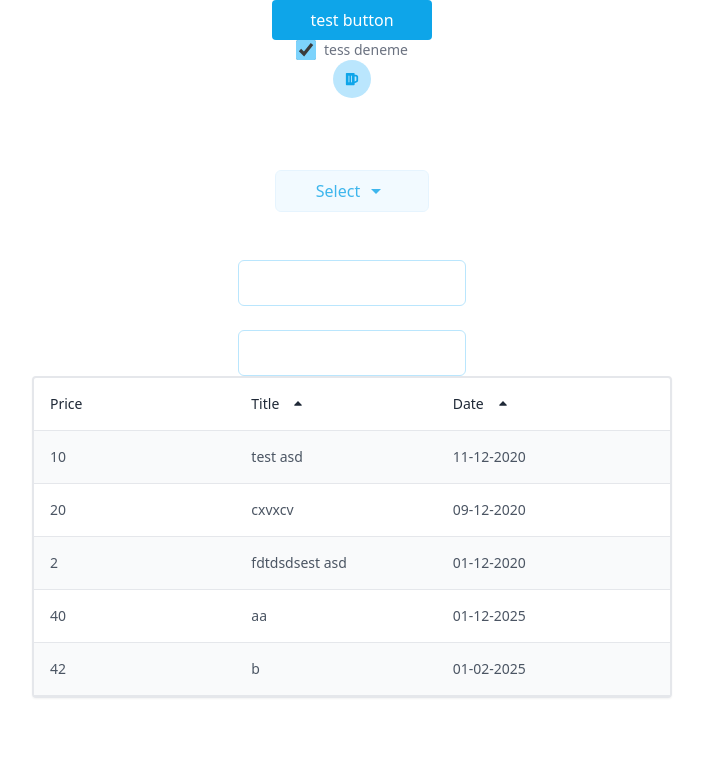
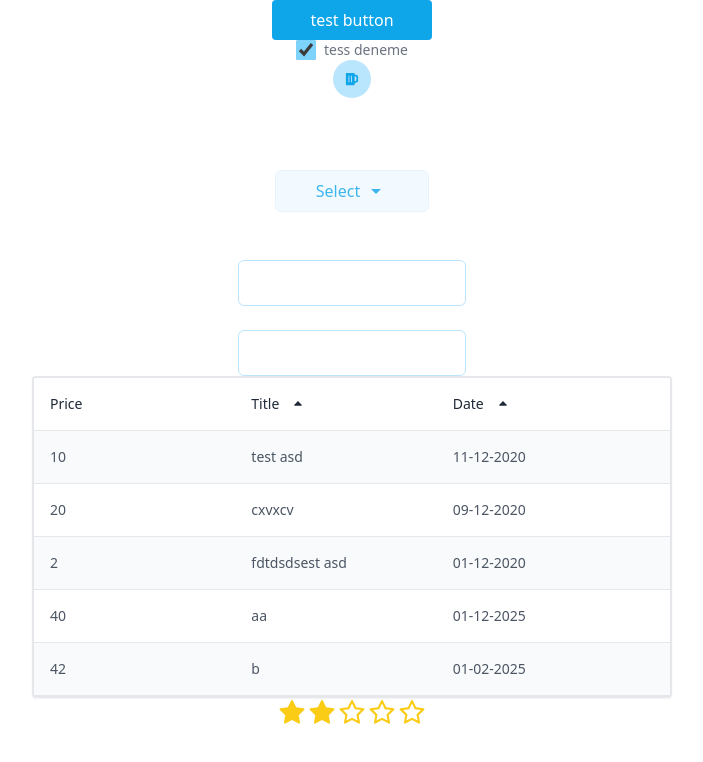
Before and after one commit to halilcn/reco, a React (Create React App) app: page / in a window 1280 px wide. Shown: the top 762 px of the page, without its empty margins (288-991 px from the left). Built offline with nearby package versions, Linux system fonts and the light colour scheme.

Commit message:
create rating component

```diff
--- a/src/App.tsx
+++ b/src/App.tsx
@@ -7,6 +7,7 @@ import Button from './components/button/Button'
 import Checkbox from './components/checkbox/Checkbox'
 import IconCheckbox from './components/icon-checkbox/IconCheckbox'
 import Input from './components/input/Input'
+import Rating from './components/rating/Rating'
 import Select from './components/select/Select'
 import Table from './components/table/Table'
 
@@ -81,6 +82,10 @@ function App() {
           ]}
         />
       </div>
+
+      <div>
+        <Rating />
+      </div>
     </div>
   )
 }
--- /dev/null
+++ b/src/components/rating/Rating.tsx
@@ -0,0 +1,39 @@
+import React, { useState } from 'react'
+import { AiFillStar, AiOutlineStar } from 'react-icons/ai'
+
+interface IProps {}
+
+type ScoreType = 0 | 1 | 2 | 3 | 4 | 5
+
+const Rating: React.FC<IProps> = props => {
+  const [score, setScore] = useState<ScoreType>(2)
+  const [temporaryScore, setTemporaryScore] = useState<ScoreType>(0)
+
+  const LENGTH_SCORE = Array(5).fill(2)
+
+  console.log(LENGTH_SCORE)
+
+  const handleHoverStar = (testScore: ScoreType) => {
+    setTemporaryScore(testScore)
+  }
+
+  const handleClickStar = () => {
+    alert('ookey')
+  }
+
+  return (
+    <div className="flex text-3xl text-yellow-400 cursor-pointer ">
+      {LENGTH_SCORE.map((number, index) => (
+        <div
+          className="hover:scale-125 transition"
+          onMouseOver={() => handleHoverStar((index + 1) as ScoreType)}
+          onClick={handleClickStar}>
+          {index < score && <AiFillStar className="" />}
+          {index >= score && <AiOutlineStar className="" />}
+        </div>
+      ))}
+    </div>
+  )
+}
+
+export default Rating
```
